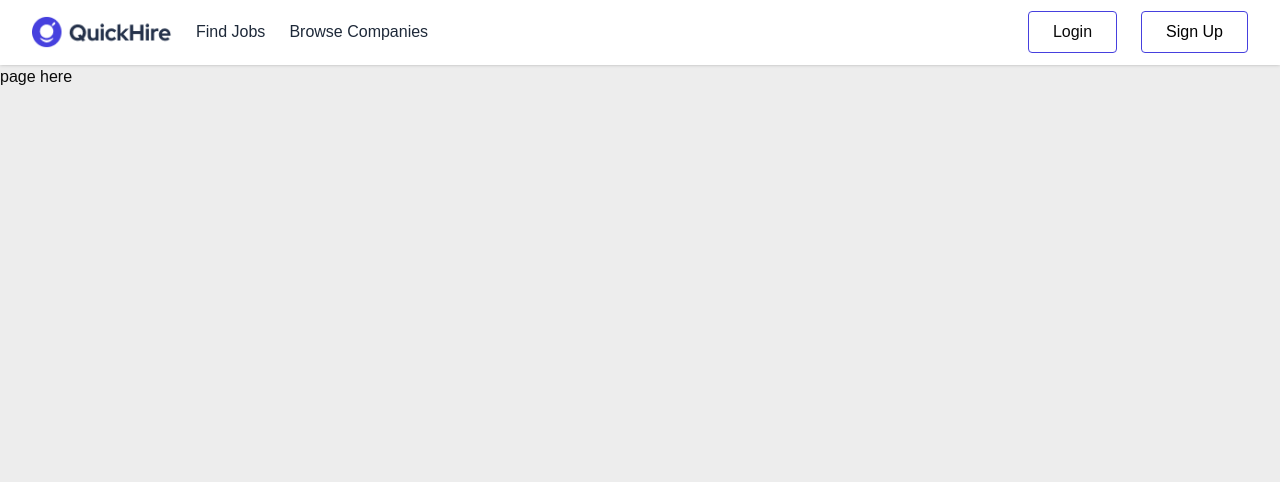
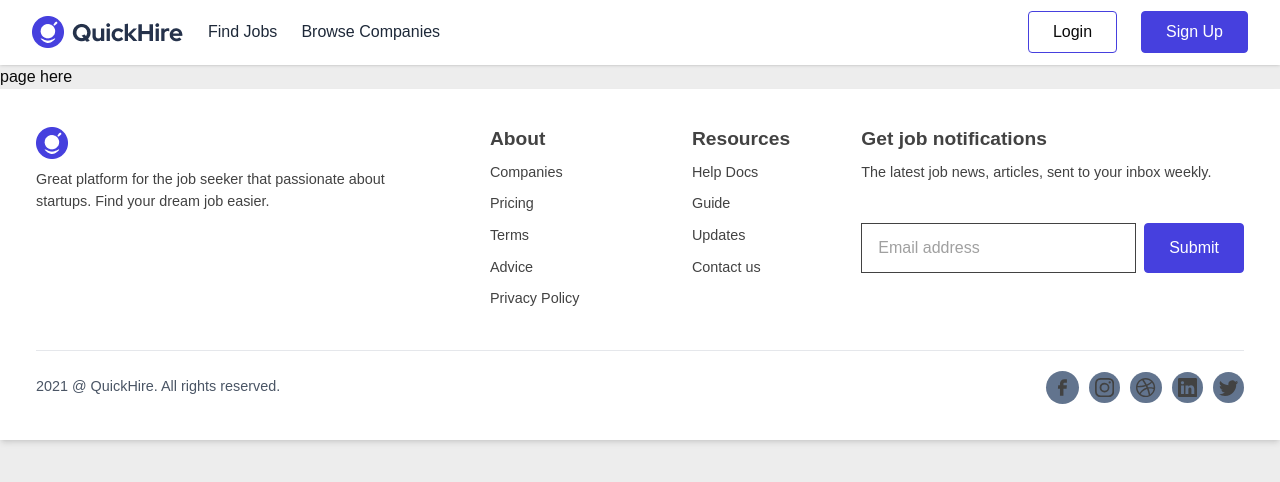
Before and after one commit to Marg0n/QuickHire, a Next.js app: page / in a window 1280 px wide. Shown: the top 482 px of the page. Built offline with nearby package versions, Linux system fonts and the light colour scheme.

Commit message:
Add/Fix: Added Footer and fixed some minor styles in Button & Navbar.

```diff
--- a/src/app/(CommonLayout)/page.tsx
+++ b/src/app/(CommonLayout)/page.tsx
@@ -1,3 +1,4 @@
+import Footer from "@/components/shared/Footer";
 import Navbar from "@/components/shared/Navbar";
 
 
@@ -11,6 +12,7 @@ const LandingPage = () => {
         <div className="">
             <Navbar/>
             page here
+            <Footer/>
         </div>
     );
 };
--- /dev/null
+++ b/src/components/shared/Footer.tsx
@@ -0,0 +1,125 @@
+import logo from "@/assets/images/Logo2.png";
+import { CgFacebook } from "react-icons/cg";
+import { BsDribbble, BsInstagram, BsLinkedin, BsTwitter } from "react-icons/bs";
+import Image from "next/image";
+import Button from "../ui/Button";
+
+const Footer = () => {
+  return (
+    <footer className="bg-white dark:bg-slate-900 shadow-md w-full p-6 md:p-9">
+      <div className="grid lg:grid-cols-3 auto-rows-auto justify-between gap-[30px] flex-wrap w-full">
+        <div className="">
+          <h3 className="text-[1.2rem] dark:text-[#abc2d3] font-semibold text-[#424242] mb-2">
+            <Image src={logo} alt="logo" width={152} height={36} />
+          </h3>
+
+          <div className="flex text-black flex-col gap-[10px]">
+            <p className="text-[0.9rem] dark:text-slate-400 text-[#424242] hover:text-[#3B9DF8] cursor-pointer transition-all duration-200 text-wrap">
+              Great platform for the job seeker that passionate about startups.
+              Find your dream job easier.
+            </p>
+          </div>
+        </div>
+
+        <div className="flex flex-row gap-[30px] md:justify-around justify-between">
+
+          <div>
+            <h3 className="text-[1.2rem] dark:text-[#abc2d3] font-semibold text-[#424242] mb-2">
+              About
+            </h3>
+            <div className="flex text-black flex-col gap-[10px]">
+              <p className="text-[0.9rem] dark:text-slate-400 text-[#424242] hover:text-[#3B9DF8] cursor-pointer transition-all duration-200">
+                Companies
+              </p>
+              <p className="text-[0.9rem] dark:text-slate-400 text-[#424242] hover:text-[#3B9DF8] cursor-pointer transition-all duration-200">
+                Pricing
+              </p>
+              <p className="text-[0.9rem] dark:text-slate-400 text-[#424242] hover:text-[#3B9DF8] cursor-pointer transition-all duration-200">
+                Terms
+              </p>
+              <p className="text-[0.9rem] dark:text-slate-400 text-[#424242] hover:text-[#3B9DF8] cursor-pointer transition-all duration-200">
+                Advice
+              </p>
+              <p className="text-[0.9rem] dark:text-slate-400 text-[#424242] hover:text-[#3B9DF8] cursor-pointer transition-all duration-200">
+                Privacy Policy
+              </p>
+            </div>
+          </div>
+
+          <div>
+            <h3 className="text-[1.2rem] dark:text-[#abc2d3] font-semibold text-[#424242] mb-2">
+              Resources
+            </h3>
+            <div className="flex text-black flex-col gap-[10px]">
+              <p className="text-[0.9rem] dark:text-slate-400 text-[#424242] hover:text-[#3B9DF8] cursor-pointer transition-all duration-200">
+                Help Docs
+              </p>
+              <p className="text-[0.9rem] dark:text-slate-400 text-[#424242] hover:text-[#3B9DF8] cursor-pointer transition-all duration-200">
+                Guide
+              </p>
+              <p className="text-[0.9rem] dark:text-slate-400 text-[#424242] hover:text-[#3B9DF8] cursor-pointer transition-all duration-200">
+                Updates
+              </p>
+              <p className="text-[0.9rem] dark:text-slate-400 text-[#424242] hover:text-[#3B9DF8] cursor-pointer transition-all duration-200">
+                Contact us
+              </p>
+            </div>
+          </div>
+
+        </div>
+
+        <div>
+          <h3 className="text-[1.2rem] dark:text-[#abc2d3] font-semibold text-[#424242] mb-2">
+            Get job notifications
+          </h3>
+          <div className="flex gap-10 flex-col text-[#424242] relative">
+            <label className="text-[0.9rem] dark:text-slate-400">
+              The latest job news, articles, sent to your inbox weekly.
+            </label>
+
+            <div className="flex gap-2 md:flex-row flex-col">
+              <input
+                type="email"
+                className="py-3 px-4 dark:bg-slate-900 dark:border-slate-700 dark:placeholder:text-slate-500 dark:text-[#abc2d3] w-full pr-[90px]  border border-primary outline-none"
+                placeholder="Email address"
+              />
+
+              <Button
+                variant={1}
+                className="px-4  hover:bg-[#3B9DF8] hover:text-white "
+              >
+                Submit
+              </Button>
+            </div>
+          </div>
+        </div>
+      </div>
+
+      <div className="border-t border-gray-200 dark:border-slate-700 pt-[20px] mt-[40px] flex items-center justify-center md:justify-between w-full flex-wrap gap-[20px]">
+        <p className="text-[0.9rem] text-gray-600 dark:text-slate-500">
+          2021 @ QuickHire. All rights reserved.
+        </p>
+
+        <div className="flex items-center gap-[10px] text-[#424242]">
+          <a className="text-[1.3rem] p-1.5 cursor-pointer rounded-full bg-slate-500 hover:text-white hover:bg-[#3B9DF8] dark:text-[#fff] transition-all duration-300">
+            <CgFacebook />
+          </a>
+          <a className="text-[1.2rem] p-1.5 cursor-pointer rounded-full bg-slate-500 hover:text-white hover:bg-[#3B9DF8] dark:text-[#fff] transition-all duration-300">
+            <BsInstagram />
+          </a>
+          <a className="text-[1.2rem] p-1.5 cursor-pointer rounded-full bg-slate-500 hover:text-white hover:bg-[#3B9DF8] dark:text-[#fff] transition-all duration-300">
+            <BsDribbble />
+          </a>
+          <a className="text-[1.2rem] p-1.5 cursor-pointer rounded-full bg-slate-500 hover:text-white hover:bg-[#3B9DF8] dark:text-[#fff] transition-all duration-300">
+            <BsLinkedin />
+          </a>
+          <a className="text-[1.2rem] p-1.5 cursor-pointer rounded-full bg-slate-500 hover:text-white hover:bg-[#3B9DF8] dark:text-[#fff] transition-all duration-300">
+            <BsTwitter />
+          </a>
+        </div>
+      </div>
+    </footer>
+  );
+};
+
+export default Footer;
--- a/src/components/shared/Navbar.tsx
+++ b/src/components/shared/Navbar.tsx
@@ -23,7 +23,7 @@ export default function Navbar() {
       <div className="max-w-7xl mx-auto px-4 sm:px-6 lg:px-8 h-16 flex items-center justify-between">
         <div className="flex items-center justify-between gap-6">
           <Link href="/">
-            <Image src={logo} alt="Quick Hire Logo" width={140} height={140} />
+            <Image src={logo} alt="Quick Hire Logo" width={152} height={36} />
           </Link>
 
           {/* Desktop Menu */}
--- a/src/components/ui/Button.tsx
+++ b/src/components/ui/Button.tsx
@@ -19,11 +19,11 @@ const Button: React.FC<ButtonProps> = ({
 
   //? Define Tailwind classes for each variant
   const variantStyles: Record<ButtonVariant, string> = {
-    1: "border border-[#4640DE] bg-primary text-[#000] hover:bg-[#4640DE] hover:text-[#fff] ",
+    1: "border border-[#4640DE] bg-[#4640DE]  text-[#fff] hover:bg-transparent hover:text-[#000] ",
     2: "border border-[#4640DE] hover:bg-[#4640DE] text-primary hover:text-[#fff] ",
     3: "dark:border-slate-800 dark:text-[#abc2d3] dark:bg-slate-800 dark:hover:bg-transparent dark:hover:text-[#abc2d3] border border-[#3e3939] bg-[#000000] text-[#fff] hover:bg-secondary hover:text-[#000] ",
     4: "border dark:border-slate-800 dark:text-[#abc2d3] dark:hover:bg-slate-800 border-[#3e3939] hover:bg-[#000000] text-[#000] hover:text-[#fff] ",
-    5: "border border-[#9d3533] bg-[#DE3B37] text-[#fff] hover:bg-secondary hover:text-[#000] dark:hover:bg-transparent dark:hover:text-[#abc2d3] ",
+    5: "border border-[#9d3533] bg-[#DE3B37] text-[#fff] hover:bg-secondary hover:text-[#000] dark:hover:bg-transparent dark:hover:text-[#000] ",
     6: "border dark:text-[#abc2d3] border-[#9d3533] hover:bg-[#DE3B37] text-[#000] hover:text-[#fff] ",
   };
 
```
Also changed, not shown: src/assets/images/Logo2.png (added).
